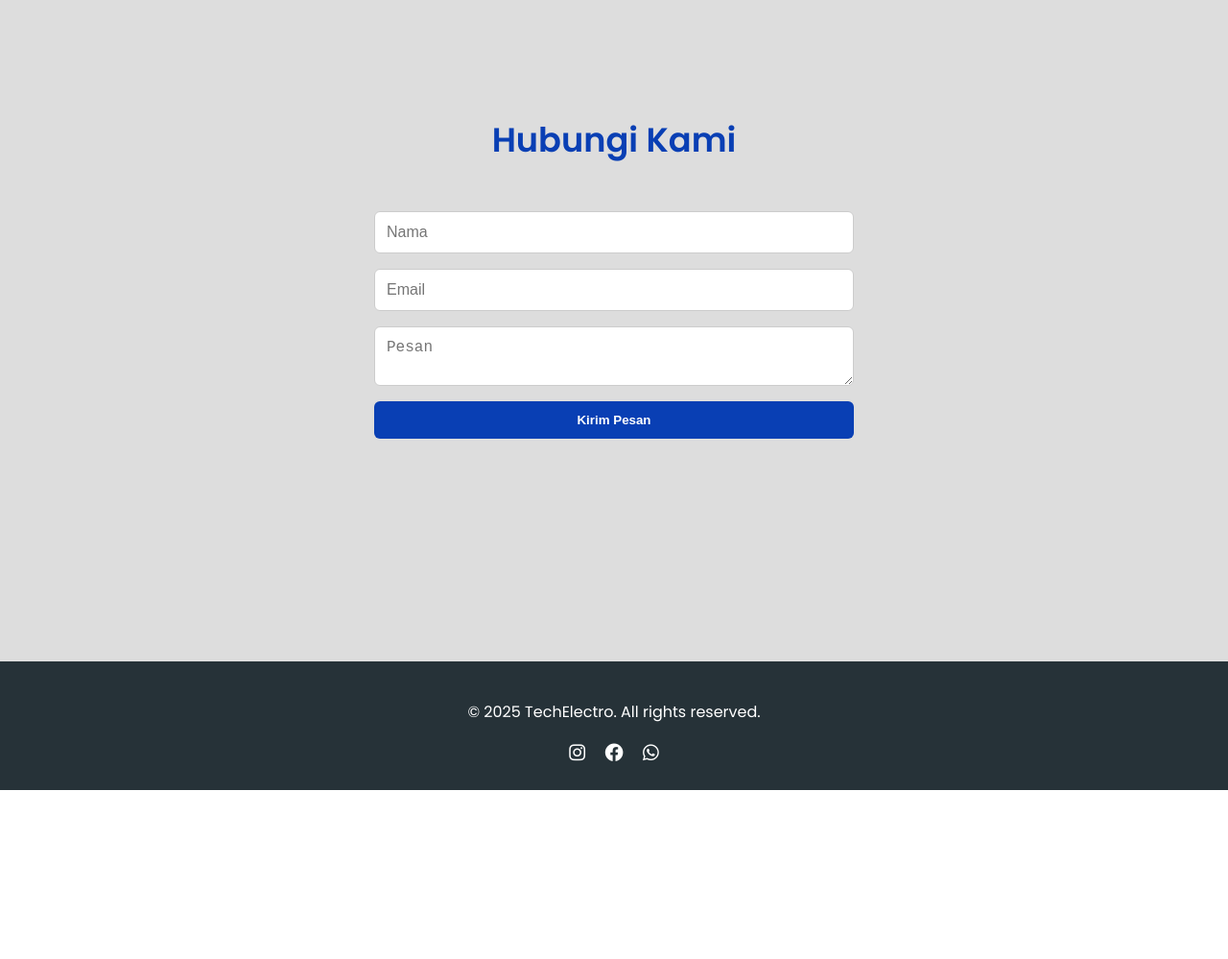
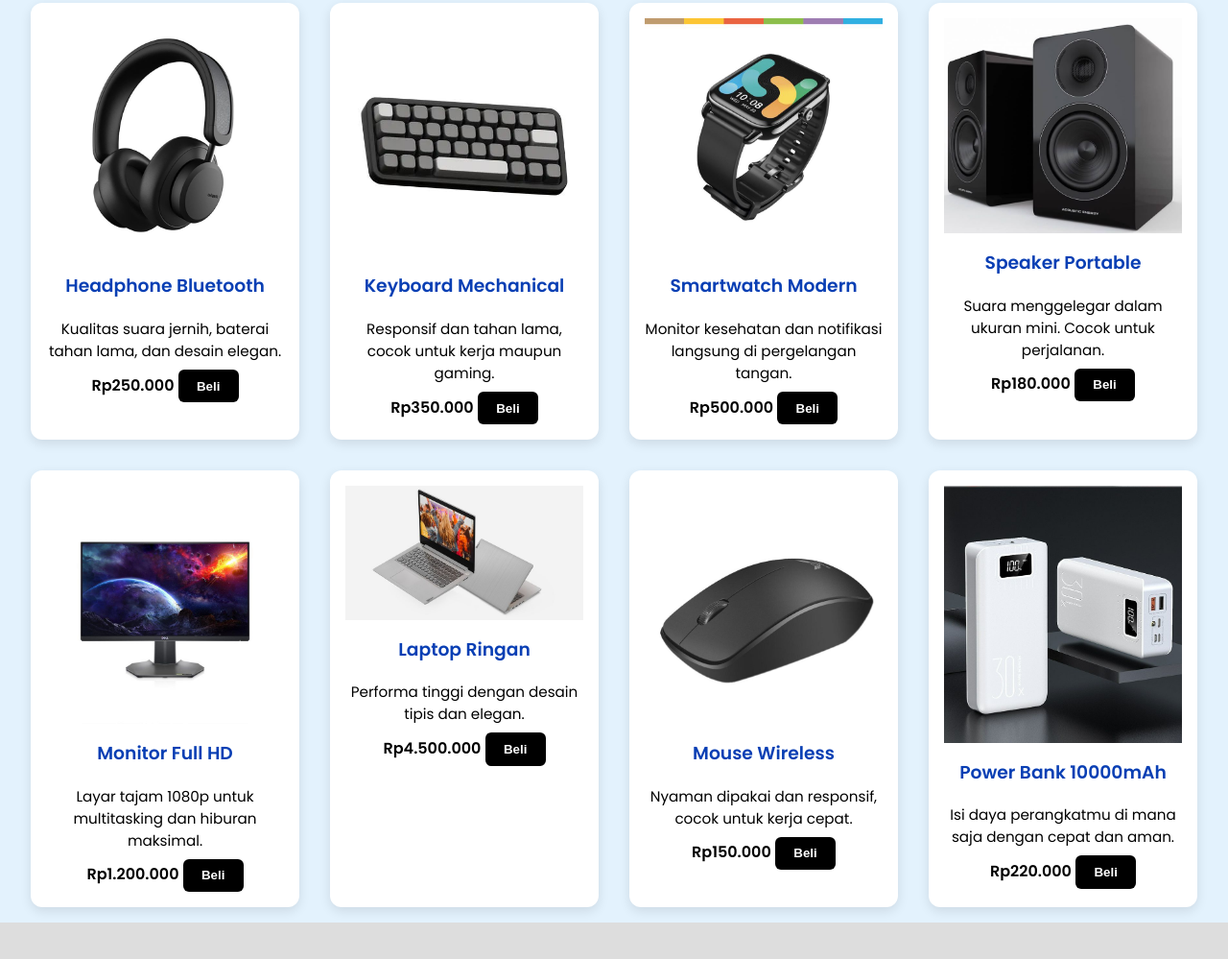
Before and after one commit to salman12FTI/salman12FTI.github.io, a plain HTML site: page index.html in a window 1280 px wide. Shown: the part 1052-2051 px from the top of the page at 96% size. Before the commit the page ends 1875 px from the top, so only its background shows below. Drawn offline with nearby package versions, Linux system fonts and the light colour scheme.

Commit message:
Update index.html

```diff
--- a/index.html
+++ b/index.html
@@ -52,6 +52,75 @@
   </section>
 
 
+<!-- ... (bagian head dan nav tidak berubah) -->
+
+<section id="produk" class="fullscreen-section">
+  <h2>Produk Unggulan</h2>
+  <div class="menu-grid">
+    <div class="menu-item">
+      <img src="/img/Urbanista Los Angeles Headphone Review.jpeg" alt="Headphone" />
+      <h3>Headphone Bluetooth</h3>
+      <p>Kualitas suara jernih, baterai tahan lama, dan desain elegan.</p>
+      <span class="price">Rp250.000</span>
+      <button class="menu-btn">Beli</button>
+    </div>
+    <div class="menu-item">
+      <img src="/img/Keyboard Mechanical.jpeg" alt="Keyboard" />
+      <h3>Keyboard Mechanical</h3>
+      <p>Responsif dan tahan lama, cocok untuk kerja maupun gaming.</p>
+      <span class="price">Rp350.000</span>
+      <button class="menu-btn">Beli</button>
+    </div>
+    <div class="menu-item">
+      <img src="/img/Smartwatch Modern.jpeg" alt="Smartwatch" />
+      <h3>Smartwatch Modern</h3>
+      <p>Monitor kesehatan dan notifikasi langsung di pergelangan tangan.</p>
+      <span class="price">Rp500.000</span>
+      <button class="menu-btn">Beli</button>
+    </div>
+    <div class="menu-item">
+      <img src="/img/Speaker Portable.jpeg" alt="Speaker" />
+      <h3>Speaker Portable</h3>
+      <p>Suara menggelegar dalam ukuran mini. Cocok untuk perjalanan.</p>
+      <span class="price">Rp180.000</span>
+      <button class="menu-btn">Beli</button>
+    </div>
+
+    <!-- Tambahan 4 Produk Baru -->
+    <div class="menu-item">
+      <img src="/img/Monitor Full HD.jpeg" alt="Monitor" />
+      <h3>Monitor Full HD</h3>
+      <p>Layar tajam 1080p untuk multitasking dan hiburan maksimal.</p>
+      <span class="price">Rp1.200.000</span>
+      <button class="menu-btn">Beli</button>
+    </div>
+    <div class="menu-item">
+      <img src="/img/Laptop Ringan.jpeg" alt="Laptop" />
+      <h3>Laptop Ringan</h3>
+      <p>Performa tinggi dengan desain tipis dan elegan.</p>
+      <span class="price">Rp4.500.000</span>
+      <button class="menu-btn">Beli</button>
+    </div>
+    <div class="menu-item">
+      <img src="/img/Mouse Wireless.jpeg" alt="Mouse" />
+      <h3>Mouse Wireless</h3>
+      <p>Nyaman dipakai dan responsif, cocok untuk kerja cepat.</p>
+      <span class="price">Rp150.000</span>
+      <button class="menu-btn">Beli</button>
+    </div>
+    <div class="menu-item">
+      <img src="/img/Power Bank 10000mAh.jpeg" alt="Power Bank" />
+      <h3>Power Bank 10000mAh</h3>
+      <p>Isi daya perangkatmu di mana saja dengan cepat dan aman.</p>
+      <span class="price">Rp220.000</span>
+      <button class="menu-btn">Beli</button>
+    </div>
+  </div>
+</section>
+
+<!-- ... (bagian kontak, footer, dan script tetap sama) -->
+
+
   <section id="kontak" class="fullscreen-section">
     <h2>Hubungi Kami</h2>
     <form>
```
